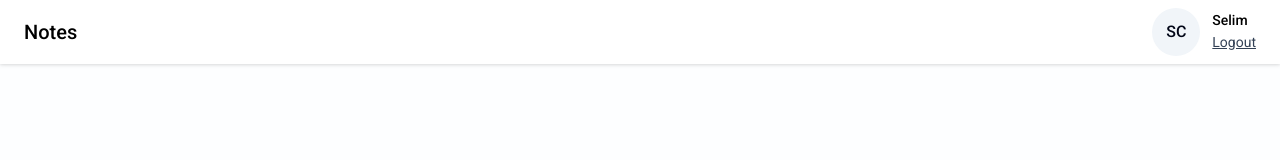
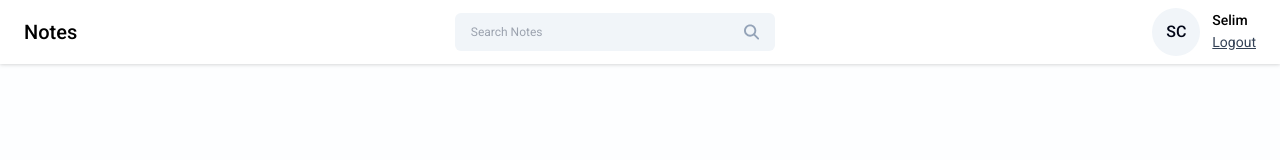
Before and after one commit to LMNoire/Stack-MERN, a React (Vite) app in the folder Notes app/frontend/notes-app/: page /login in a window 1280 px wide. Shown: the top 160 px of the page. Built offline with nearby package versions, Linux system fonts and the light colour scheme.

Commit message:
Update Notes app composant React SearchBar

```diff
--- a/Notes app/frontend/notes-app/src/components/Navbar/Navbar.jsx
+++ b/Notes app/frontend/notes-app/src/components/Navbar/Navbar.jsx
@@ -1,19 +1,34 @@
-import React from "react";
+import React, { useState } from "react";
 import ProfileInfo from "../Cards/ProfileInfo";
 import { useNavigate } from "react-router-dom";
+import SearchBar from "../SearchBar/SearchBar";
 
 const Navbar = () => {
+  const [searchQuery, setSearchQuery] = useState("");
 
-    const navigate = useNavigate;
+  const navigate = useNavigate;
 
-    const onLogout = () => {
-        navigate("/login");
-    }
+  const onLogout = () => {
+    navigate("/login");
+  };
 
+  const handleSearch = () => {};
+
+  const onClearSearch = () => {
+    setSearchQuery("");
+  };
   return (
     <div className="bg-white flex items-center justify-between px-6 py-2 drop-shadow">
       <h2 className="text-xl font-medium text-black py-2">Notes</h2>
 
+      <SearchBar
+        value={searchQuery}
+        onChange={({ target }) => {
+          setSearchQuery(target.value);
+        }}
+        handleSearch={handleSearch}
+        onClearSearch={onClearSearch}
+      />
       <ProfileInfo onLogout={onLogout} />
     </div>
   );
--- /dev/null
+++ b/Notes app/frontend/notes-app/src/components/SearchBar/SearchBar.jsx
@@ -0,0 +1,39 @@
+import React from "react";
+import PropTypes from "prop-types";
+import { FaMagnifyingGlass } from "react-icons/fa6";
+import { IoMdClose } from "react-icons/io";
+
+const SearchBar = ({ value, onChange, handleSearch, onClearSearch }) => {
+  return (
+    <div className="w-80 flex items-center px-4 bg-slate-100 rounded-md">
+      <input
+        type="text"
+        placeholder="Search Notes"
+        className="w-full text-xs bg-transparent py-[11px] outline-none"
+        value={value}
+        onChange={onChange}
+      />
+
+      {value && (
+        <IoMdClose
+          className="text-xl text-slate-500 cursor-pointer hover:text-black mr-3"
+          onClick={onClearSearch}
+        />
+      )}
+
+      <FaMagnifyingGlass
+        className="text-slate-400 cursor-pointer hover:text-black"
+        onClick={handleSearch}
+      />
+    </div>
+  );
+};
+
+SearchBar.propTypes = {
+  value: PropTypes.string.isRequired,
+  onChange: PropTypes.func.isRequired,
+  handleSearch: PropTypes.func.isRequired,
+  onClearSearch: PropTypes.func.isRequired,
+};
+
+export default SearchBar;
```
